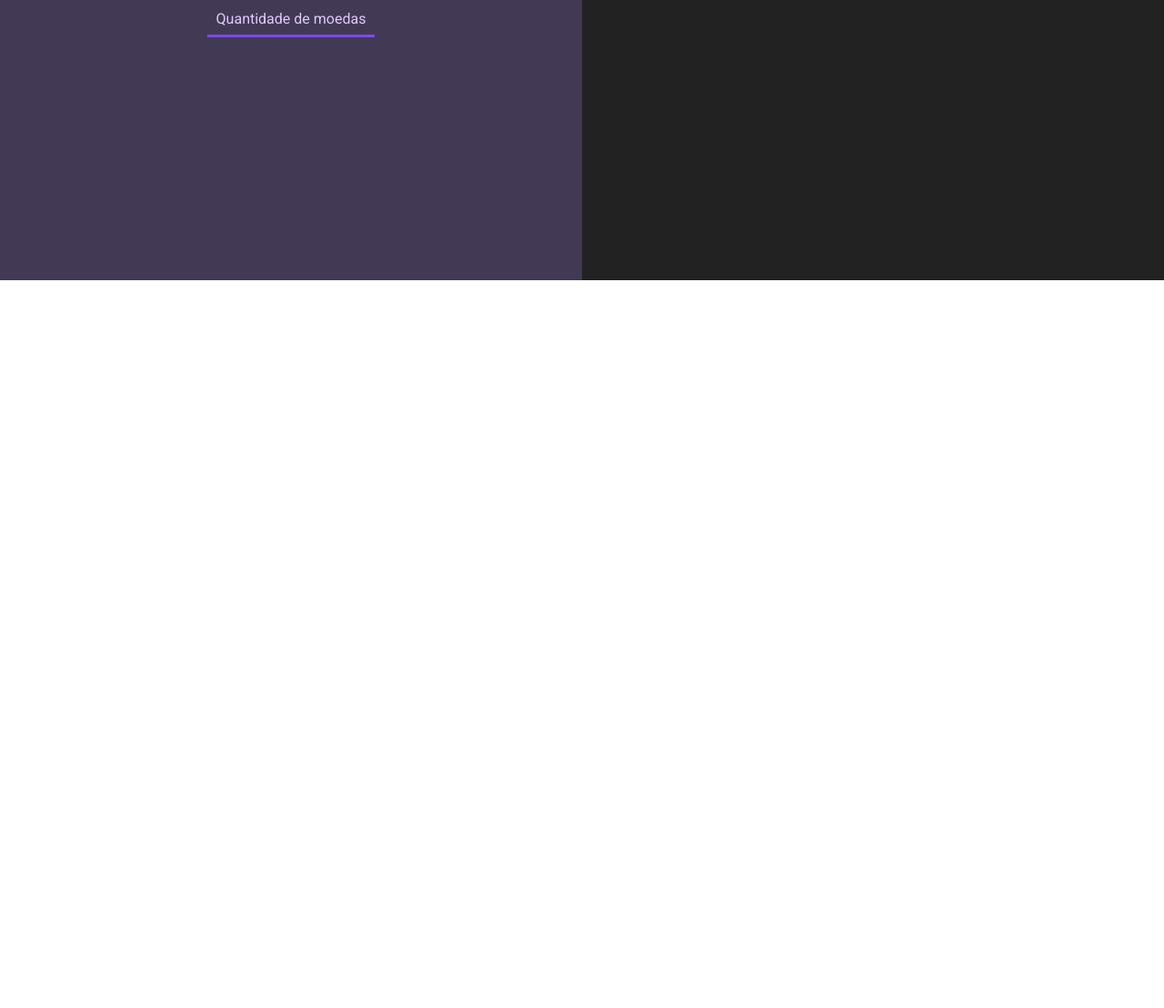
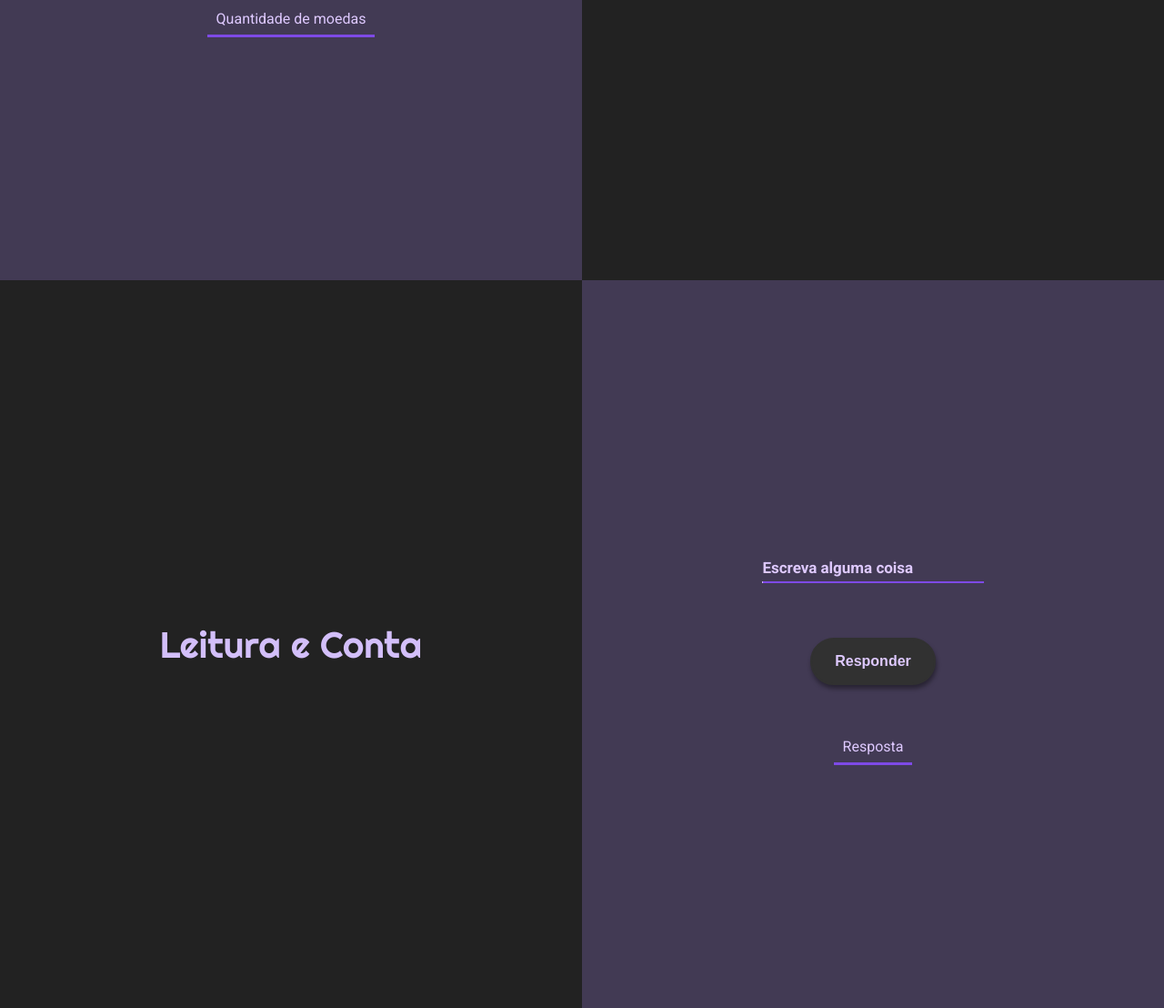
Before and after one commit to Kaua-Cavalcante/Leitura-e-Resposta, a plain HTML site: page index.html in a window 1280 px wide. Shown: the part 1292-2400 px from the top of the page at 91% size. Before the commit the page ends 1600 px from the top, so only its background shows below. Drawn offline with Linux system fonts and the light colour scheme.

Commit message:
Add challenge 3 without Javascript

```diff
--- a/css/style.css
+++ b/css/style.css
@@ -13,7 +13,8 @@ body {
     height: 200vh;
 }
 
-.leitura-resposta {
+.leitura-resposta,
+.leitura-conta {
     display: flex;
     align-items: center;
     height: 100vh;
@@ -53,7 +54,7 @@ section .form{
 
     position: relative;
     width: 50%;
-    height: 100%;
+    height: 100vh;
 
     background-color: #423a54;
 }
--- a/index.html
+++ b/index.html
@@ -10,7 +10,7 @@
   <body>
     <section class="leitura-resposta">
       <div class="left-side">
-        <strong class="title">Leitura de Resposta</strong>
+        <strong class="title">Leitura e Resposta</strong>
       </div>
       <div class="form">
         <div class="input-container">
@@ -80,6 +80,22 @@
       </div>
     </section>
 
+    <section class="leitura-conta">
+      <div class="left-side">
+        <stong class="title">Leitura e Conta</stong>
+      </div>
+      <div class="form">
+        <div class="input-container">
+          <input type="text" class="form-input" id="palavras" autocomplete="off" required />
+          <label for="palavras" class="form-label"><span class="content-name">Escreva alguma coisa</span></label>
+        </div>
+
+        <button id="botao3">Responder</button>
+
+        <p id="resposta3">Resposta</p>
+      </div>
+    </section>
+
     <script src="js/main.js"></script>
   </body>
 </html>
```
